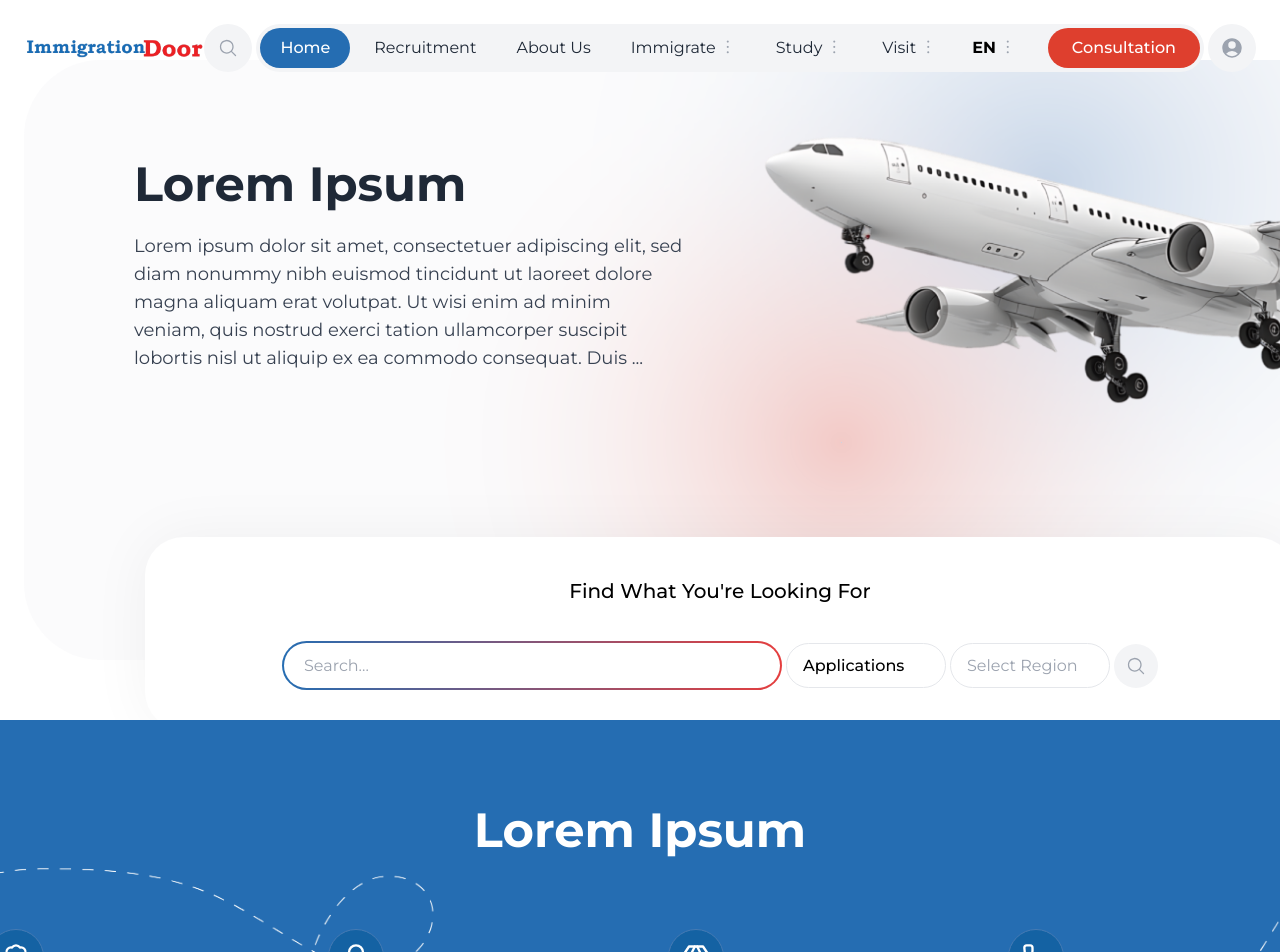
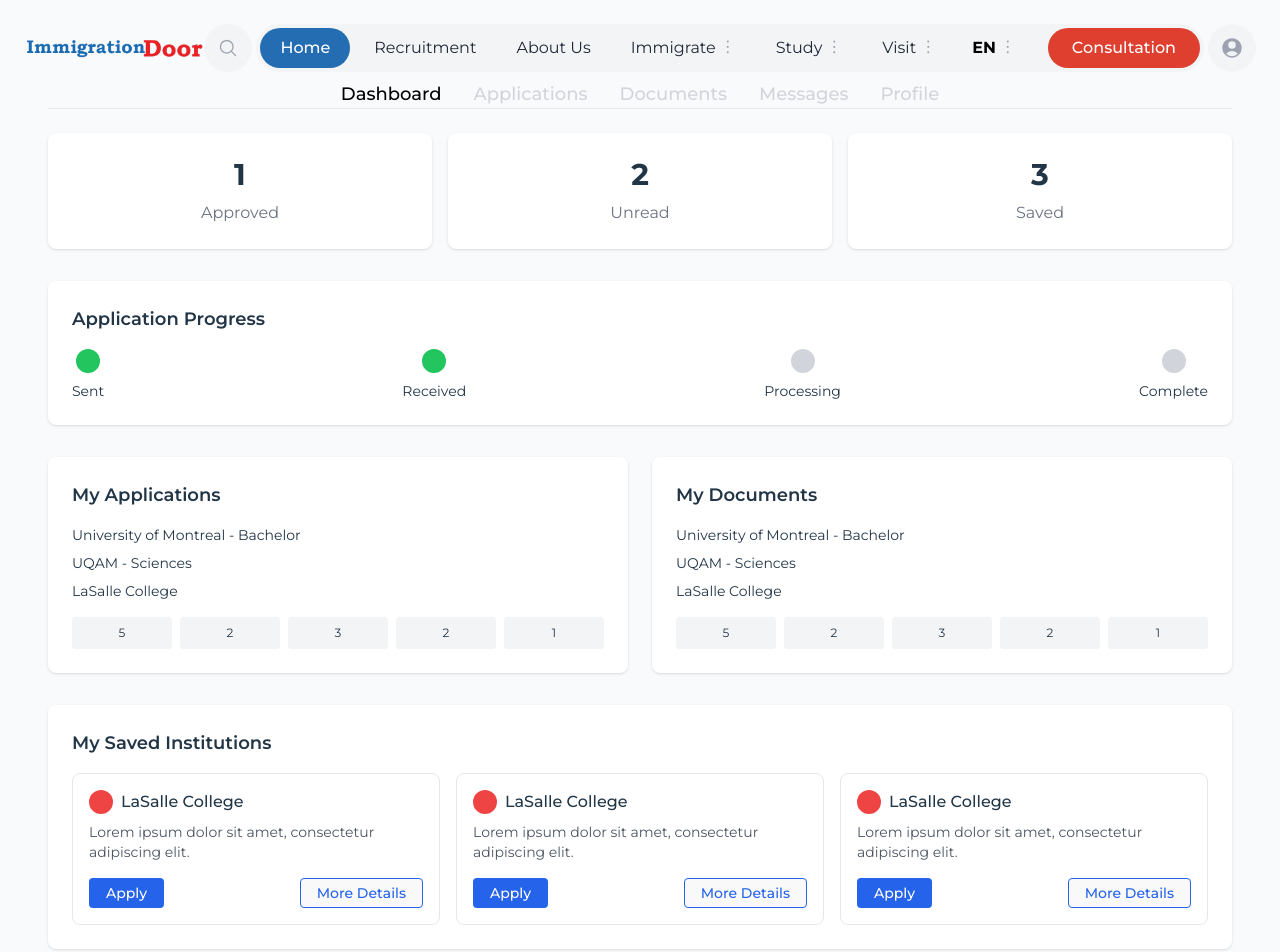
Before and after one commit to Aetthera/University-Admission-and-Immigration-Website, a React (Vite) app in the folder frontend/: page /dashboard in a window 1280 px wide. Shown: the top 952 px of the page. Built offline with nearby package versions, Linux system fonts and the light colour scheme.

Commit message:
dashboard page + application page

```diff
--- /dev/null
+++ b/frontend/src/App copy.jsx
@@ -0,0 +1,51 @@
+import Footer from './components/Footer';
+import Header from './components/Header';
+import CardSection from './components/CardSection';
+import GetConsultation from './components/GetConsultation';
+import Hero from './components/heroSection';
+import CustomerReview from './components/customerReview';
+import Performance from './components/Performance';
+import ContactUs from './components/ContactUs'
+
+function App() {
+  return (
+    <>
+
+    <Header />
+
+    {/* Hero Section */}
+    <div>
+      <Hero/>
+    </div>
+
+    {/* Card Section */}
+    <div>
+      <CardSection/>
+    </div>
+
+    {/* Client Review Section */}
+    <div>
+      <CustomerReview/>
+    </div>
+
+    {/* Get Consultation Section */}
+    <div>
+      <GetConsultation/>
+    </div>
+
+    {/* Performance Section */}
+    <div>
+      <Performance/>
+    </div>
+
+    {/* Get in touch Section */}
+    <div>
+      <ContactUs/>
+    </div>
+
+      <Footer />
+    </>
+  );
+}
+
+export default App;
--- a/frontend/src/App.jsx
+++ b/frontend/src/App.jsx
@@ -1,3 +1,5 @@
+import React from 'react';
+import { BrowserRouter as Router, Routes, Route } from 'react-router-dom';
 import Footer from './components/Footer';
 import Header from './components/Header';
 import CardSection from './components/CardSection';
@@ -5,46 +7,18 @@ import GetConsultation from './components/GetConsultation';
 import Hero from './components/heroSection';
 import CustomerReview from './components/customerReview';
 import Performance from './components/Performance';
-import ContactUs from './components/ContactUs'
+import ContactUs from './components/ContactUs';
+import Dashboard from './pages/Dashboard';
+import ApplicationsPage from './pages/ApplicationsPage';
 
 function App() {
   return (
-    <>
-
-    <Header />
-
-    {/* Hero Section */}
-    <div>
-      <Hero/>
-    </div>
-
-    {/* Card Section */}
-    <div>
-      <CardSection/>
-    </div>
-
-    {/* Client Review Section */}
-    <div>
-      <CustomerReview/>
-    </div>
-
-    {/* Get Consultation Section */}
-    <div>
-      <GetConsultation/>
-    </div>
-
-    {/* Performance Section */}
-    <div>
-      <Performance/>
-    </div>
-
-    {/* Get in touch Section */}
-    <div>
-      <ContactUs/>
-    </div>
-
-      <Footer />
-    </>
+    <Router>
+      <Routes>
+        <Route path="/dashboard" element={<Dashboard />} />
+        <Route path="/applications" element={<ApplicationsPage />} />
+      </Routes>
+    </Router>
   );
 }
 
--- /dev/null
+++ b/frontend/src/components/DashboardNav.jsx
@@ -0,0 +1,38 @@
+// src/components/DashboardNav.jsx
+import React from 'react';
+import { NavLink } from 'react-router-dom';
+
+const tabs = [
+  { name: 'Dashboard', path: '/dashboard' },
+  { name: 'Applications', path: '/applications' },
+  { name: 'Documents', path: '/documents' },
+  { name: 'Messages', path: '/messages' },
+  { name: 'Profile', path: '/profile' },
+];
+
+const DashboardNav = () => {
+  return (
+    <nav className="border-b border-gray-200 mt-8 mb-6">
+      <ul className="flex justify-center space-x-8">
+        {tabs.map((tab) => (
+          <li key={tab.name}>
+            <NavLink
+              to={tab.path}
+              className={({ isActive }) =>
+                `text-lg font-medium pb-2 border-b-2 transition-all duration-200 ${
+                  isActive
+                    ? 'text-black border-transparent'
+                    : 'text-gray-300 border-transparent hover:text-black'
+                }`
+              }
+            >
+              {tab.name}
+            </NavLink>
+          </li>
+        ))}
+      </ul>
+    </nav>
+  );
+};
+
+export default DashboardNav;
--- /dev/null
+++ b/frontend/src/pages/ApplicationsPage.jsx
@@ -0,0 +1,12 @@
+import React from 'react';
+import ApplicationTab from '../components/ApplicationTab';
+
+const ApplicationsPage = () => {
+  return (
+    <div className="p-6 md:p-12">
+      <ApplicationTab />
+    </div>
+  );
+};
+
+export default ApplicationsPage;
--- /dev/null
+++ b/frontend/src/pages/Dashboard.jsx
@@ -0,0 +1,92 @@
+// src/pages/Dashboard.jsx
+import React from 'react';
+import Header from '../components/Header';
+import DashboardNav from '../components/DashboardNav';
+import Footer from '../components/Footer';
+import ContactUs from '../components/ContactUs';
+
+const Dashboard = () => {
+  return (
+    <div className="flex flex-col min-h-screen">
+      <Header />
+
+      {/* Dashboard Section */}
+      <main className="flex-1 bg-gray-50 p-6 md:p-12">
+      <DashboardNav />
+
+        {/* Top Counters */}
+        <section className="grid grid-cols-3 gap-4 mb-8 text-center">
+          {['Approved', 'Unread', 'Saved'].map((label, index) => (
+            <div key={index} className="bg-white shadow rounded-lg p-6">
+              <div className="text-3xl font-bold">{index + 1}</div>
+              <div className="text-gray-500 mt-2">{label}</div>
+            </div>
+          ))}
+        </section>
+
+        {/* Application Progress Timeline */}
+        <section className="bg-white p-6 rounded-lg shadow mb-8">
+          <h2 className="text-lg font-semibold mb-4">Application Progress</h2>
+          <div className="flex items-center justify-between text-sm">
+            {["Sent", "Received", "Processing", "Complete"].map((stage, i) => (
+              <div key={stage} className="flex flex-col items-center">
+                <div className={`w-6 h-6 rounded-full border-2 ${i < 2 ? 'bg-green-500 border-green-500' : 'bg-gray-300 border-gray-300'}`}></div>
+                <span className="mt-2">{stage}</span>
+              </div>
+            ))}
+          </div>
+        </section>
+
+        {/* Applications and Documents */}
+        <section className="grid grid-cols-1 md:grid-cols-2 gap-6 mb-8">
+          {["My Applications", "My Documents"].map((title, i) => (
+            <div key={i} className="bg-white shadow rounded-lg p-6">
+              <h2 className="text-lg font-semibold mb-4">{title}</h2>
+              <ul className="space-y-2 text-sm">
+                <li>University of Montreal - Bachelor</li>
+                <li>UQAM - Sciences</li>
+                <li>LaSalle College</li>
+              </ul>
+              <div className="grid grid-cols-5 text-center mt-4 gap-2 text-xs">
+                {[5, 2, 3, 2, 1].map((num, j) => (
+                  <div key={j} className="bg-gray-100 p-2 rounded">
+                    {num}
+                  </div>
+                ))}
+              </div>
+            </div>
+          ))}
+        </section>
+
+        {/* Saved Institutions */}
+        <section className="bg-white p-6 rounded-lg shadow mb-8">
+          <h2 className="text-lg font-semibold mb-4">My Saved Institutions</h2>
+          <div className="grid grid-cols-1 md:grid-cols-3 gap-4">
+            {[1, 2, 3].map(i => (
+              <div key={i} className="border rounded-lg p-4 flex flex-col justify-between">
+                <div>
+                  <div className="flex items-center mb-2">
+                    <div className="w-6 h-6 bg-red-500 rounded-full mr-2"></div>
+                    <span className="font-medium">LaSalle College</span>
+                  </div>
+                  <p className="text-sm text-gray-600 mb-4">Lorem ipsum dolor sit amet, consectetur adipiscing elit.</p>
+                </div>
+                <div className="flex justify-between text-sm">
+                  <button className="bg-blue-600 text-white px-4 py-1 rounded">Apply</button>
+                  <button className="border border-blue-600 text-blue-600 px-4 py-1 rounded">More Details</button>
+                </div>
+              </div>
+            ))}
+          </div>
+        </section>
+
+        {/* Contact Section */}
+        <ContactUs />
+      </main>
+
+      <Footer />
+    </div>
+  );
+};
+
+export default Dashboard;
--- /dev/null
+++ b/package.json
@@ -0,0 +1,6 @@
+{
+  "dependencies": {
+    "framer-motion": "^12.19.1",
+    "lucide-react": "^0.523.0"
+  }
+}
```
Also changed, not shown: 2 other files (tests, documents, lock files or other folders).
